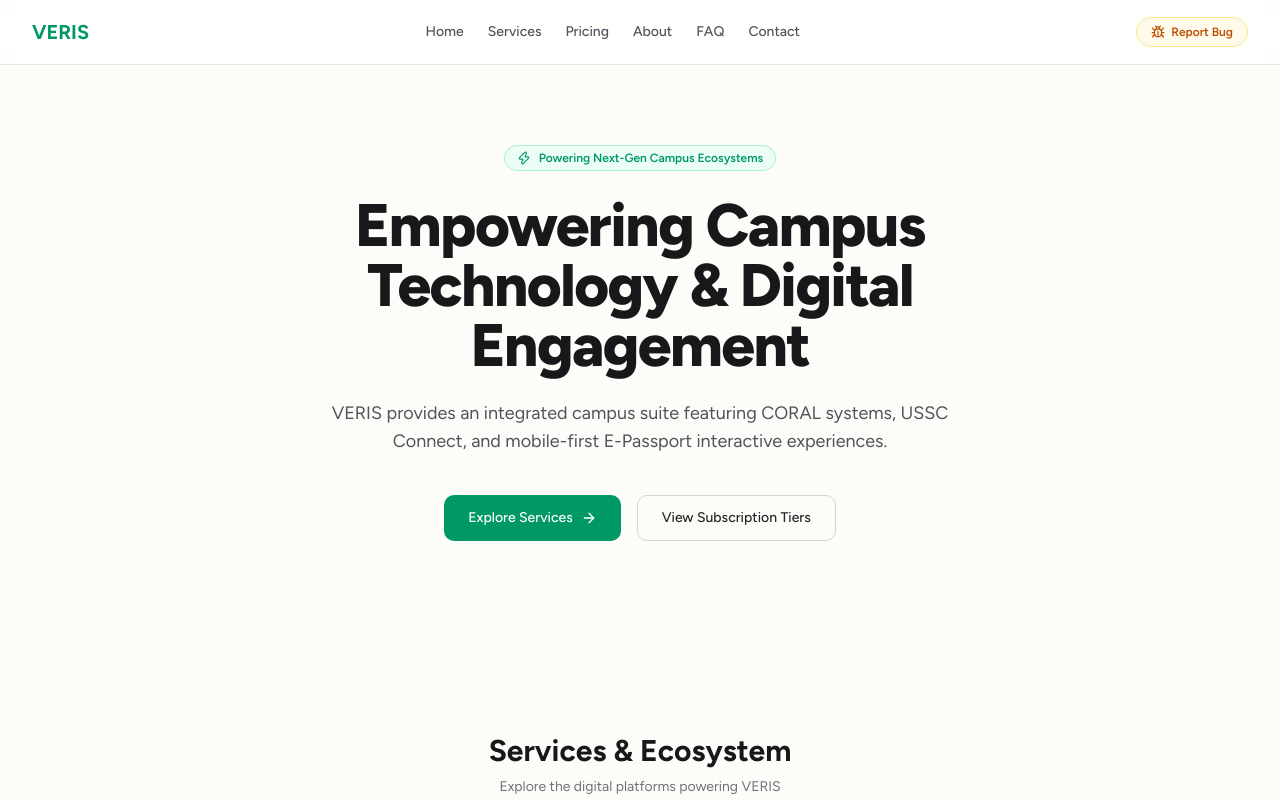
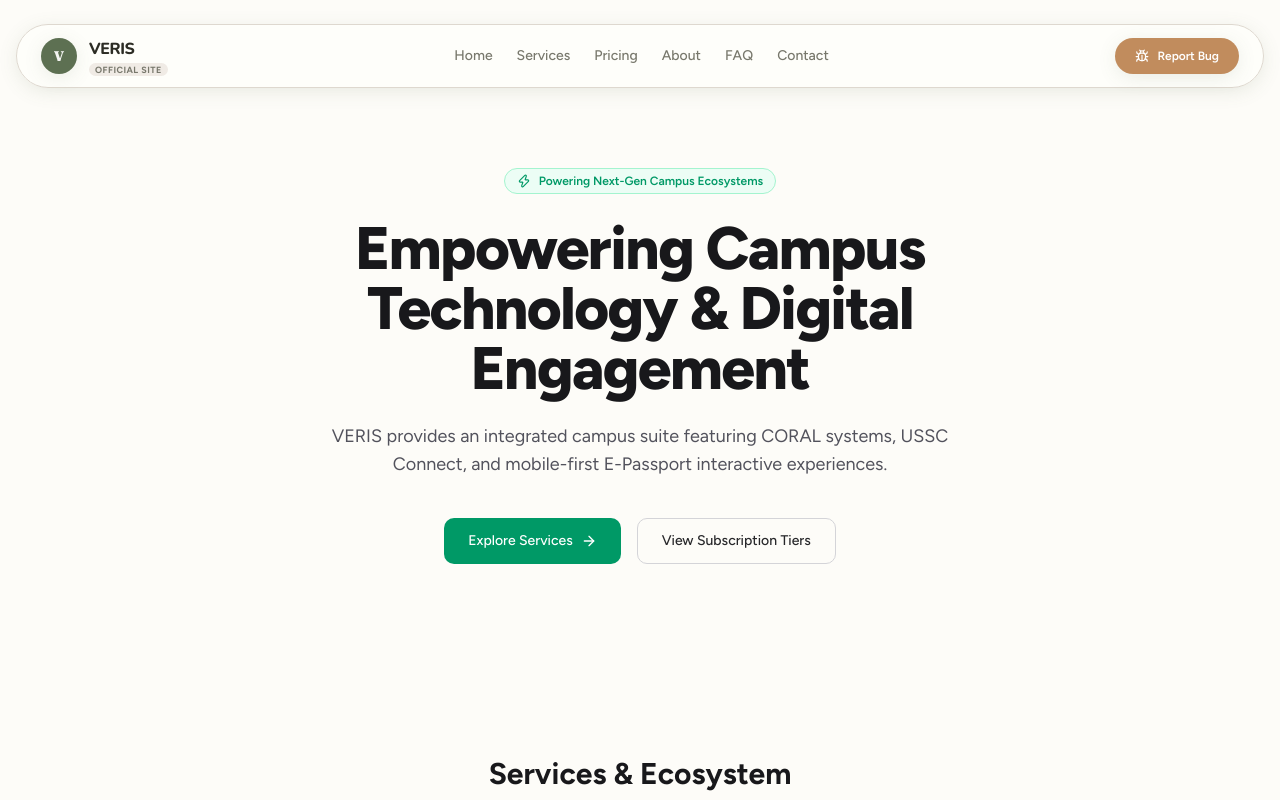
Before and after one commit to Atlas-VSU/veris-page, a Next.js app: page / in a window 1280 px wide. Shown: the top 800 px of the page. Built offline with nearby package versions, Linux system fonts and the light colour scheme.

Commit message:
refactor: restyle desktop and mobile navigation system

```diff
--- a/src/features/shared/components/Navbar.tsx
+++ b/src/features/shared/components/Navbar.tsx
@@ -1,32 +1,95 @@
 "use client";
 
 import Link from "next/link";
-import { Bug, Menu, X } from "lucide-react";
+import { usePathname } from "next/navigation";
 import { useState } from "react";
+import {
+  Bug,
+  Menu,
+  Home,
+  Layers,
+  CreditCard,
+  Info,
+  HelpCircle,
+  Mail
+} from "lucide-react";
+import {
+  Drawer,
+  DrawerContent,
+  DrawerHeader,
+  DrawerTitle,
+  DrawerTrigger,
+} from "@/components/ui/drawer";
+import { cn } from "@/lib/utils";
+import { Layer } from "@hugeicons/core-free-icons";
+
+interface NavLink {
+  name: string;
+  href: string;
+  icon: any;
+}
+
+function IconRenderer({ icon, className }: { icon: any; className?: string }) {
+  if (!icon) return null;
+
+  if (Array.isArray(icon)) {
+    return (
+      <svg
+        viewBox="0 0 24 24"
+        fill="none"
+        stroke="currentColor"
+        strokeWidth="1.5"
+        strokeLinecap="round"
+        strokeLinejoin="round"
+        className={className}
+      >
+        {icon.map(([elementTag, attributes], idx) => {
+          const Tag = elementTag as any;
+          const { key: nodeKey, ...restAttributes } = attributes;
+          return <Tag key={nodeKey || idx} {...restAttributes} />;
+        })}
+      </svg>
+    );
+  }
+
+  const Component = icon;
+  return <Component className={className} />;
+}
 
 export function Navbar() {
   const [isOpen, setIsOpen] = useState(false);
+  const pathname = usePathname();
 
-  const navLinks = [
-    { name: "Home", href: "/" },
-    { name: "Services", href: "/services" },
-    { name: "Pricing", href: "/pricing" },
-    { name: "About", href: "/about" },
-    { name: "FAQ", href: "/faq" },
-    { name: "Contact", href: "/contact" },
+  const navLinks: NavLink[] = [
+    { name: "Home", href: "/", icon: Home },
+    { name: "Services", href: "/services", icon: Layer },
+    { name: "Pricing", href: "/pricing", icon: CreditCard },
+    { name: "About", href: "/about", icon: Info },
+    { name: "FAQ", href: "/faq" , icon: HelpCircle},
+    { name: "Contact", href: "/contact", icon: Mail},
   ];
 
   return (
-    <header className="sticky top-0 z-50 bg-white/80 dark:bg-zinc-950/80 backdrop-blur-md border-b border-zinc-200 dark:border-zinc-800">
-      <div className="max-w-7xl mx-auto px-4 sm:px-6 lg:px-8 h-16 flex items-center justify-between">
-        <Link href="/" className="flex items-center gap-2 font-bold text-xl text-emerald-600 dark:text-emerald-400">
-          <span>VERIS</span>
+    <header className="sticky top-0 z-50 w-full px-4 pt-4 md:pt-6 flex flex-col items-center">
+      <div className="w-full max-w-7xl h-16 px-6 bg-card/90 backdrop-blur-md border border-border rounded-full shadow-soft flex items-center justify-between transition-all duration-300">
+        <Link href="/" className="flex items-center gap-3 group active:scale-98 transition-transform">
+          <div className="w-9 h-9 rounded-full bg-primary flex items-center justify-center text-primary-foreground font-serif font-extrabold text-sm shadow-soft">
+            V
+          </div>
+          <div className="flex flex-col leading-none">
+            <span className="font-extrabold text-foreground tracking-tight text-base font-sans">
+              VERIS
+            </span>
+            <span className="text-[9px] font-bold text-muted-foreground tracking-wider uppercase mt-0.5 bg-muted px-1.5 py-0.5 rounded-md">
+              Official Site
+            </span>
+          </div>
         </Link>
 
         {/* Desktop Nav */}
-        <nav className="hidden md:flex items-center gap-6 text-sm font-medium text-zinc-600 dark:text-zinc-300">
+        <nav className="hidden md:flex items-center gap-6 text-sm font-medium text-muted-foreground">
           {navLinks.map((link) => (
-            <Link key={link.href} href={link.href} className="hover:text-emerald-600 dark:hover:text-emerald-400 transition-colors">
+            <Link key={link.href} href={link.href} className="relative py-1 text-muted-foreground hover:text-foreground transition-colors duration-200 after:absolute after:bottom-0 after:left-0 after:h-[2px] after:w-full after:origin-center after:scale-x-0 after:bg-primary after:transition-transform after:duration-300 after:ease-out hover:after:scale-x-100">
               {link.name}
             </Link>
           ))}
@@ -36,7 +99,7 @@ export function Navbar() {
         <div className="hidden md:flex items-center gap-3">
           <Link
             href="/bug-report"
-            className="flex items-center gap-1.5 px-3.5 py-1.5 text-xs font-semibold text-amber-700 bg-amber-50 border border-amber-200 dark:bg-amber-950/50 dark:text-amber-300 dark:border-amber-800 rounded-full hover:bg-amber-100 transition-colors"
+            className="flex items-center gap-2 px-5 py-2.5 text-xs font-semibold rounded-full bg-secondary text-secondary-foreground shadow-soft hover:bg-secondary/90 transition-all duration-200 active:scale-95"
           >
             <Bug className="w-3.5 h-3.5" />
             Report Bug
@@ -44,38 +107,78 @@ export function Navbar() {
         </div>
 
         {/* Mobile menu toggle */}
-        <button
-          onClick={() => setIsOpen(!isOpen)}
-          className="md:hidden p-2 text-zinc-600 dark:text-zinc-300"
+        <div className="md:hidden flex items-center">
+          <Drawer open={isOpen} onOpenChange={setIsOpen}>
+            <DrawerTrigger
+              className="p-2 rounded-full hover:bg-muted text-muted-foreground hover:text-foreground transition-colors flex items-center justify-center cursor-pointer"
               aria-label="Toggle menu"
             >
-          {isOpen ? <X className="w-6 h-6" /> : <Menu className="w-6 h-6" />}
-        </button>
+              <Menu className="w-5 h-5" />
+            </DrawerTrigger>
+            <DrawerContent className="bg-card border-t border-border px-6 pb-8 pt-2 rounded-t-[2.5rem] shadow-float max-h-[85vh]">
+              <div className="mx-auto w-12 h-1.5 rounded-full bg-muted-foreground/20 mb-5" />
+              <div className="space-y-6">
+                <DrawerHeader className="text-left border-b border-border pb-4 p-0">
+                  <DrawerTitle className="flex items-center gap-3">
+                    <div className="w-8 h-8 rounded-full bg-primary flex items-center justify-center text-primary-foreground font-serif font-bold text-xs">
+                      V
                     </div>
+                    <div className="flex flex-col leading-none">
+                      <span className="font-bold text-foreground text-sm font-sans">VERIS</span>
+                    </div>
+                  </DrawerTitle>
+                </DrawerHeader>
 
-      {/* Mobile Drawer */}
-      {isOpen && (
-        <div className="md:hidden border-b border-zinc-200 dark:border-zinc-800 bg-white dark:bg-zinc-950 px-4 pt-2 pb-4 space-y-2">
-          {navLinks.map((link) => (
+                {/* Vertical menu layout track with Icons + Active state tags */}
+                <nav className="flex flex-col gap-1">
+                  {navLinks.map((link) => {
+                    const isActive = pathname === link.href;
+                    return (
                       <Link
                         key={link.href}
                         href={link.href}
                         onClick={() => setIsOpen(false)}
-              className="block py-2 text-base font-medium text-zinc-700 dark:text-zinc-200 hover:text-emerald-600"
+                        className={cn(
+                          "flex items-center gap-3.5 px-4 py-3 rounded-xl text-sm font-medium transition-all relative overflow-hidden group active:scale-98",
+                          isActive
+                            ? "text-primary bg-primary/5 font-semibold"
+                            : "text-foreground hover:bg-muted"
+                        )}
                       >
+                        {isActive && (
+                          <div className="absolute left-0 top-1/4 bottom-1/4 w-1 bg-primary rounded-r-full" />
+                        )}
+
+                        <IconRenderer
+                          icon={link.icon}
+                          className={cn(
+                            "w-4 h-4 transition-colors",
+                            isActive ? "text-primary" : "text-muted-foreground group-hover:text-foreground"
+                          )}
+                        />
                         {link.name}
                       </Link>
-          ))}
+                    );
+                  })}
+                </nav>
+              </div>
+
+              {/* Secure full-width CTA placed directly at baseline drawer foot */}
+              <div className="pt-4 border-t border-border mt-6">
                 <Link
                   href="/bug-report"
                   onClick={() => setIsOpen(false)}
-            className="flex items-center gap-2 py-2 text-base font-semibold text-amber-600 dark:text-amber-400"
+                  className="flex items-center justify-center gap-2 w-full py-3.5 text-xs font-semibold rounded-full bg-secondary text-secondary-foreground hover:bg-secondary/90 shadow-soft transition-all active:scale-95"
                 >
                   <Bug className="w-4 h-4" />
                   Report Bug
                 </Link>
               </div>
-      )}
+            </DrawerContent>
+
+          </Drawer>
+        </div>
+      </div>
     </header>
   );
 }
```
Lines whose indentation alone changed are shown as unchanged.
